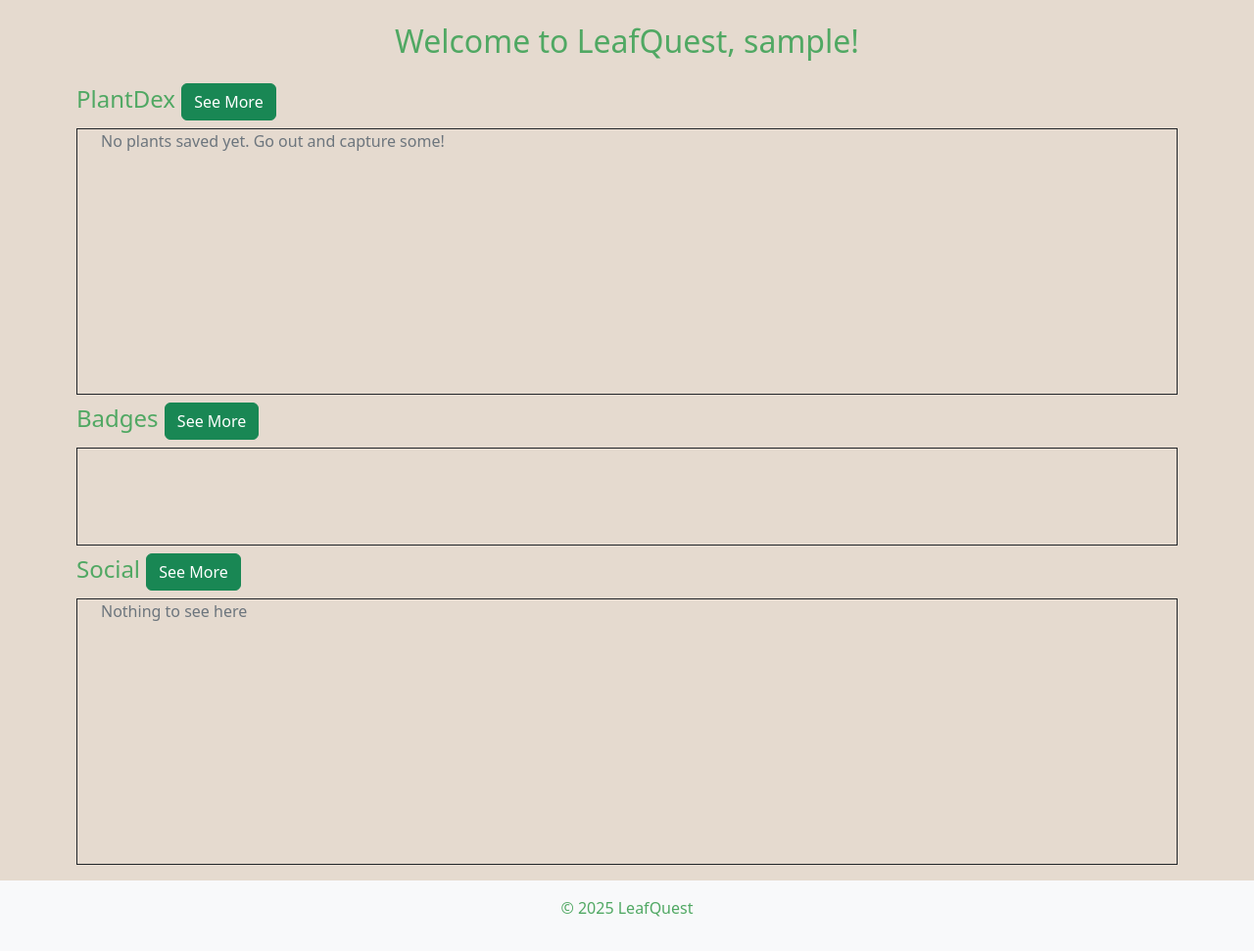
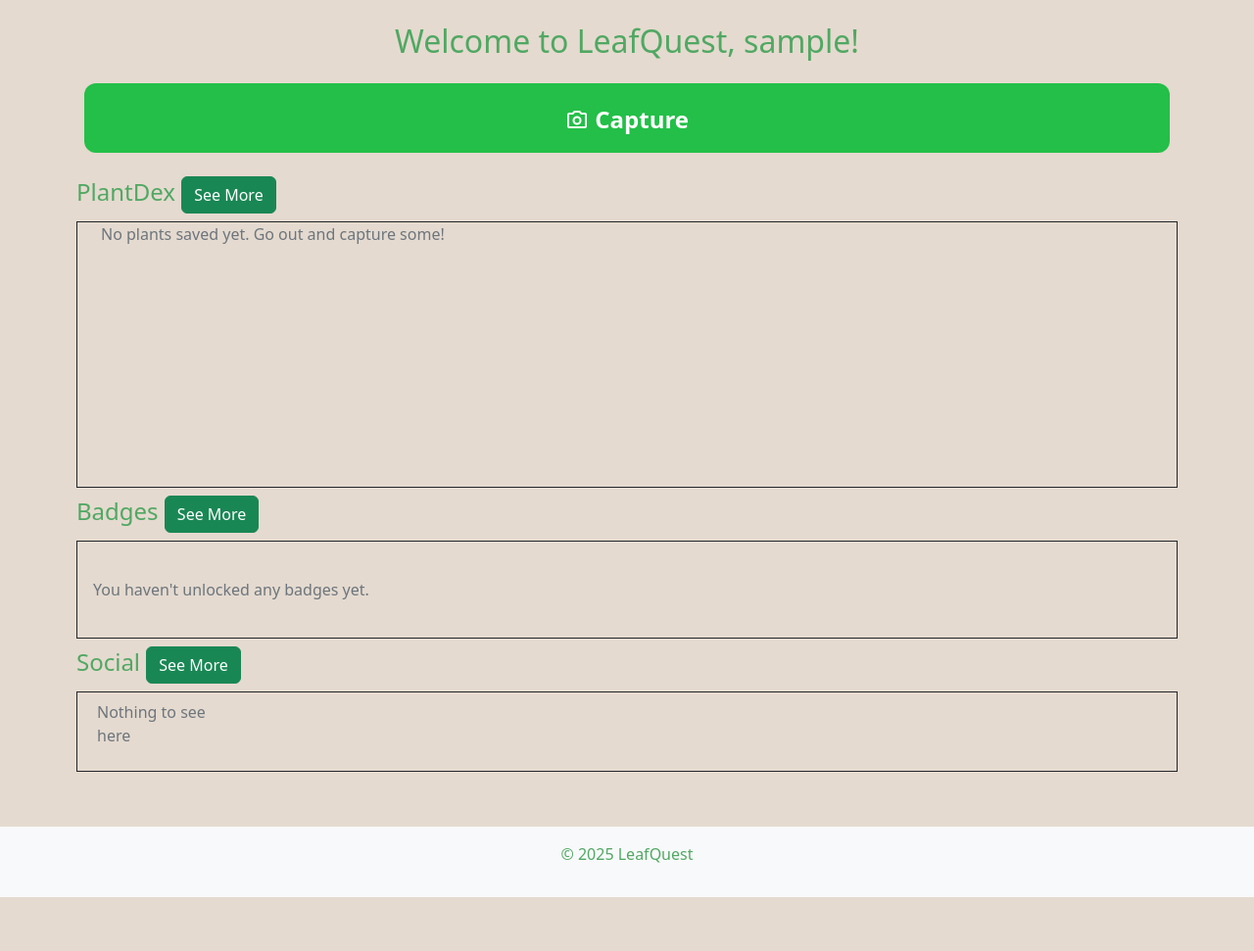
Before and after one commit to UCCS-SP25-CS4300-CS5300-1/Group-8-spring-2025, a Django app: page / in a window 1280 px wide. Shown: the part 57-1028 px from the top of the page at 98% size. After the commit the page ends 973 px from the top, so only its background shows below. Run offline with Django 4.2, Linux system fonts and the light colour scheme; the visitor is signed in with stand-in values (Sample User, id 1); data that the repository does not hold is empty.

Commit message:
home page UI changes

```diff
--- a/LeafQuest/home/static/css/style.css
+++ b/LeafQuest/home/static/css/style.css
@@ -299,3 +301,45 @@ table {
 .badge-container:hover .badge-tooltip {
     display: block;
 }
+
+/* Capture Button */
+.capture-button {
+    background-color: #23bf48;
+    color: white;
+    font-size: 1.5rem;
+    padding: 1rem;
+    border: none;
+    border-radius: 12px;
+    text-align: center;
+    display: inline-block;
+    transition: background-color 0.3s ease;
+}
+
+.capture-button:hover {
+    background-color: #1c9e3a;
+    color: white;
+    text-decoration: none;
+}
+
+.dark-mode .capture-button {
+    background-color: #207d47;
+    color: #f0f0f0;
+}
+
+.dark-mode .capture-button:hover {
+    background-color: #1b5e32;
+    color: #ffffff;
+}
+
+.social-grid {
+    display: grid;
+    grid-template-columns: repeat(auto-fill, minmax(160px, 1fr));
+    gap: 15px;
+}
+
+.social-grid img {
+    width: 100%;
+    height: 160px;
+    object-fit: cover;
+    border-radius: 10px;
+}
--- a/LeafQuest/home/templates/home/index.html
+++ b/LeafQuest/home/templates/home/index.html
@@ -21,19 +21,32 @@
 
     {% endif %}
 
+    <div class="mb-4 px-2">
+        <a href="{% url 'capture' %}" class="btn btn-lg capture-button w-100">
+            <span class="material-symbols-outlined align-middle">photo_camera</span>
+            <strong class="align-middle">Capture</strong>
+        </a>
+    </div>
+
     <h4>PlantDex <a class="btn btn-success" href="{% url 'plantdex' %}" role="button">See More</a></h4>
     <div class="container-fluid border border-dark mb-2" style="height:17rem; overflow-y: scroll;">
         {% include 'plantdex/recent-discoveries.html' %}
     </div>
 
     <h4>Badges <a class="btn btn-success" href="{% url 'badges' %}" role="button">See More</a></h4>
-    <div class="container-fluid border border-dark mb-2" style="height:100px;">
-
+    <div class="container-fluid border border-dark mb-2 d-flex align-items-center px-3" style="height:100px; overflow-x: auto;">
+        {% for badge in unlocked_badges %}
+            <img src="{{ badge.image.url }}" alt="{{ badge.name }}" title="{{ badge.name }}" style="height:60px; margin-right:10px;">
+        {% empty %}
+            <p class="text-muted my-auto">You haven't unlocked any badges yet.</p>
+        {% endfor %}
     </div>
 
     <h4>Social <a class="btn btn-success" href="{% url 'social' %}" role="button">See More</a></h4>
-    <div class="container-fluid border border-dark mb-2" style="height:17rem; overflow-y: scroll;">
-        {% include 'social/explore.html' %}
+    <div class="container-fluid border border-dark mb-5 p-2">
+        <div class="social-grid">
+            {% include 'social/explore.html' %}
+        </div>
     </div>
 
 {% endblock %}
--- a/LeafQuest/home/views/home.py
+++ b/LeafQuest/home/views/home.py
@@ -5,16 +5,19 @@ from django.shortcuts import render
 from django.contrib.auth.decorators import login_required
 
 from ..models.captured_image_model import CapturedImage
+from ..models.badge_model import Badge
 
 
 @login_required
 def home_view(request):
     context = {}
 
-    # Get captured images
     captures = CapturedImage.objects.filter(user=request.user).order_by('-uploaded_at')
-    all_captures = CapturedImage.objects.all().order_by('-uploaded_at')
+    all_captures = CapturedImage.objects.all().order_by('-uploaded_at')[:60]
+    unlocked_badges = Badge.objects.filter(users=request.user).order_by('name')
+
     context['captures'] = captures
     context['all_captures'] = all_captures
+    context['unlocked_badges'] = unlocked_badges
 
     return render(request, 'home/index.html', context)
```
Also changed, not shown: other parts of LeafQuest/home/static/css/style.css (+28 -26 lines).
